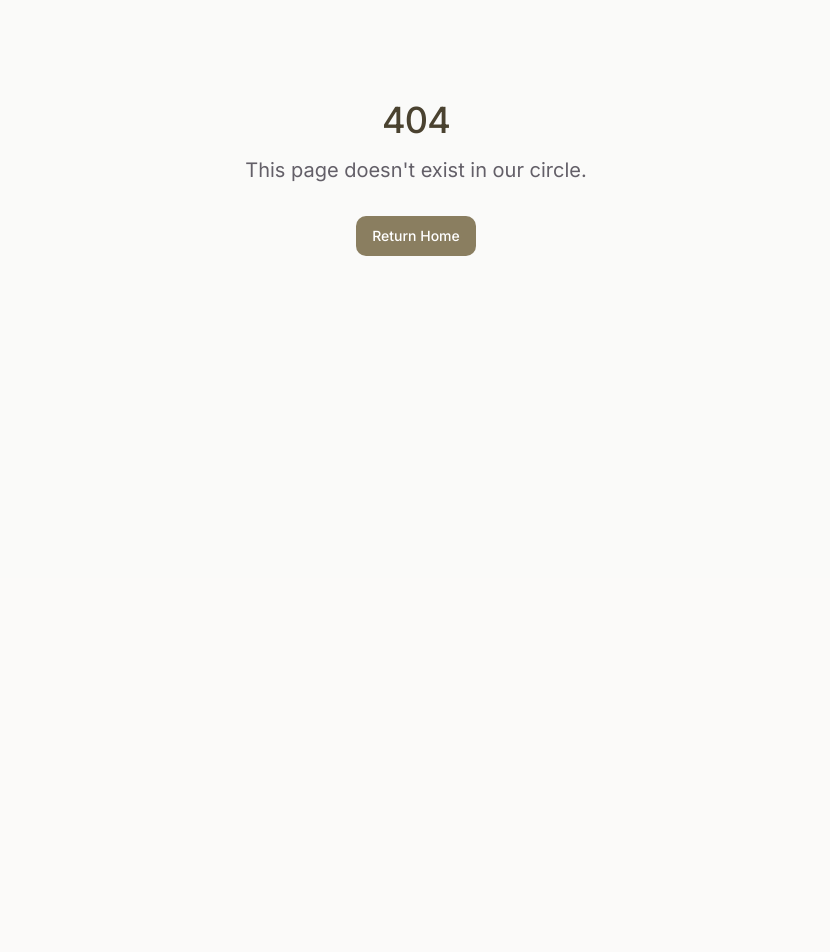
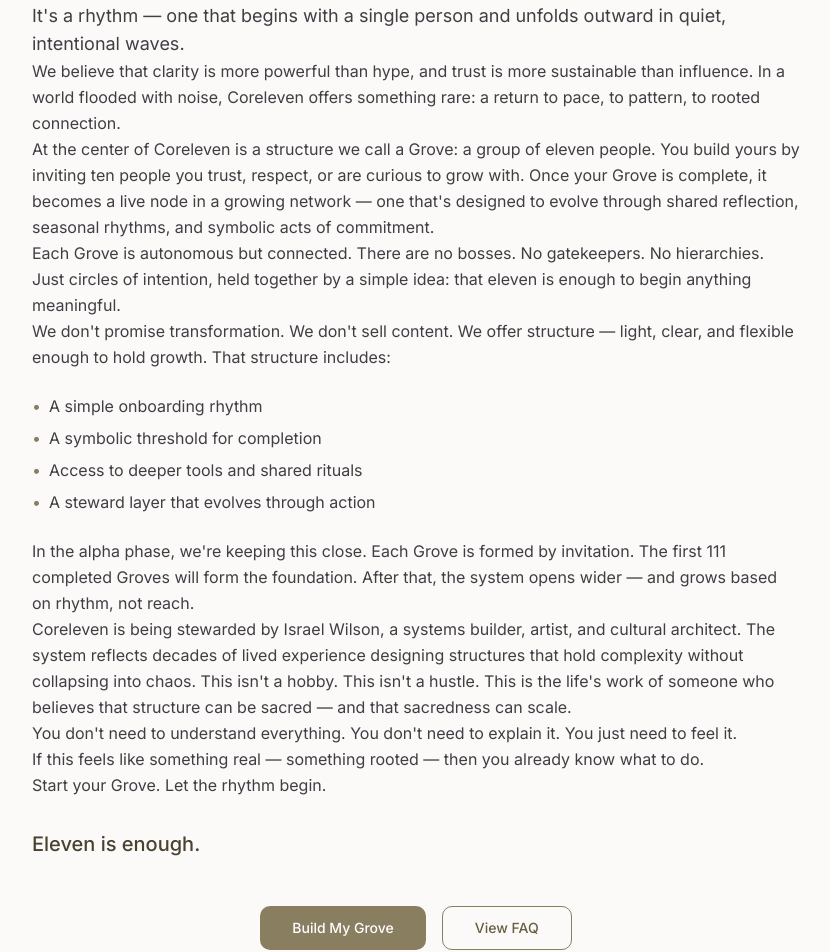
Before and after one commit to ICGNU3/coreleven-v2, a React (Vite) app: page /about in a window 1280 px wide. Before the commit this address had no page. Shown: the part 222-1174 px from the top of the page, without its empty margins (224-1054 px from the left). Before the commit the page ends 800 px from the top, so only its background shows below. Built offline with nearby package versions, Linux system fonts and the light colour scheme.

Commit message:
Add about page copy
Add the provided copy to the about page.

```diff
--- a/src/App.tsx
+++ b/src/App.tsx
@@ -10,6 +10,7 @@ import DashboardPage from "./pages/DashboardPage";
 import StartPage from "./pages/StartPage";
 import NotFound from "./pages/NotFound";
 import FAQ from "./pages/FAQ";
+import AboutPage from "./pages/AboutPage";
 
 const queryClient = new QueryClient();
 
@@ -25,6 +26,7 @@ const App = () => (
           <Route path="/dashboard" element={<DashboardPage />} />
           <Route path="/start" element={<StartPage />} />
           <Route path="/faq" element={<FAQ />} />
+          <Route path="/about" element={<AboutPage />} />
           {/* ADD ALL CUSTOM ROUTES ABOVE THE CATCH-ALL "*" ROUTE */}
           <Route path="*" element={<NotFound />} />
         </Routes>
--- /dev/null
+++ b/src/pages/AboutPage.tsx
@@ -0,0 +1,116 @@
+
+import React from 'react';
+import { NavBar } from '@/components/NavBar';
+import { Footer } from '@/components/Footer';
+import { PrimaryButton } from '@/components/PrimaryButton';
+import { Link } from 'react-router-dom';
+
+const AboutPage = () => {
+  return (
+    <div className="min-h-screen flex flex-col">
+      <div className="container max-w-5xl mx-auto px-4">
+        <NavBar />
+
+        <main className="flex-grow py-12">
+          <div className="max-w-3xl mx-auto">
+            <h1 className="text-3xl md:text-4xl font-medium mb-8 text-earth-800">
+              About Coreleven
+            </h1>
+
+            <div className="prose prose-stone max-w-none text-stone-700">
+              <p className="text-lg">
+                Coreleven is not a brand. It's not a course. It's not a community in the traditional sense.
+                It's a rhythm — one that begins with a single person and unfolds outward in quiet, intentional waves.
+              </p>
+
+              <p>
+                We believe that clarity is more powerful than hype, and trust is more sustainable than influence.
+                In a world flooded with noise, Coreleven offers something rare: a return to pace, to pattern, to rooted connection.
+              </p>
+
+              <p>
+                At the center of Coreleven is a structure we call a Grove: a group of eleven people.
+                You build yours by inviting ten people you trust, respect, or are curious to grow with.
+                Once your Grove is complete, it becomes a live node in a growing network — one that's designed
+                to evolve through shared reflection, seasonal rhythms, and symbolic acts of commitment.
+              </p>
+
+              <p>
+                Each Grove is autonomous but connected. There are no bosses. No gatekeepers. No hierarchies.
+                Just circles of intention, held together by a simple idea: that eleven is enough to begin anything meaningful.
+              </p>
+
+              <p>
+                We don't promise transformation. We don't sell content. We offer structure — light, clear,
+                and flexible enough to hold growth. That structure includes:
+              </p>
+
+              <ul className="my-6 space-y-2">
+                <li className="flex items-start">
+                  <span className="text-earth-500 mr-2">•</span>
+                  <span>A simple onboarding rhythm</span>
+                </li>
+                <li className="flex items-start">
+                  <span className="text-earth-500 mr-2">•</span>
+                  <span>A symbolic threshold for completion</span>
+                </li>
+                <li className="flex items-start">
+                  <span className="text-earth-500 mr-2">•</span>
+                  <span>Access to deeper tools and shared rituals</span>
+                </li>
+                <li className="flex items-start">
+                  <span className="text-earth-500 mr-2">•</span>
+                  <span>A steward layer that evolves through action</span>
+                </li>
+              </ul>
+
+              <p>
+                In the alpha phase, we're keeping this close. Each Grove is formed by invitation.
+                The first 111 completed Groves will form the foundation. After that, the system opens wider —
+                and grows based on rhythm, not reach.
+              </p>
+
+              <p>
+                Coreleven is being stewarded by Israel Wilson, a systems builder, artist, and cultural architect.
+                The system reflects decades of lived experience designing structures that hold complexity without
+                collapsing into chaos. This isn't a hobby. This isn't a hustle. This is the life's work of someone
+                who believes that structure can be sacred — and that sacredness can scale.
+              </p>
+
+              <p>
+                You don't need to understand everything. You don't need to explain it. You just need to feel it.
+              </p>
+
+              <p>
+                If this feels like something real — something rooted — then you already know what to do.
+              </p>
+
+              <p>
+                Start your Grove. Let the rhythm begin.
+              </p>
+
+              <p className="text-xl font-medium text-earth-700 mt-8">
+                Eleven is enough.
+              </p>
+            </div>
+
+            <div className="mt-12 text-center">
+              <div className="flex flex-col sm:flex-row justify-center gap-4">
+                <PrimaryButton asChild size="lg">
+                  <Link to="/invite">Build My Grove</Link>
+                </PrimaryButton>
+                <PrimaryButton asChild variant="outline" size="lg">
+                  <Link to="/faq">View FAQ</Link>
+                </PrimaryButton>
+              </div>
+            </div>
+          </div>
+        </main>
+      </div>
+
+      <Footer />
+    </div>
+  );
+};
+
+export default AboutPage;
```
